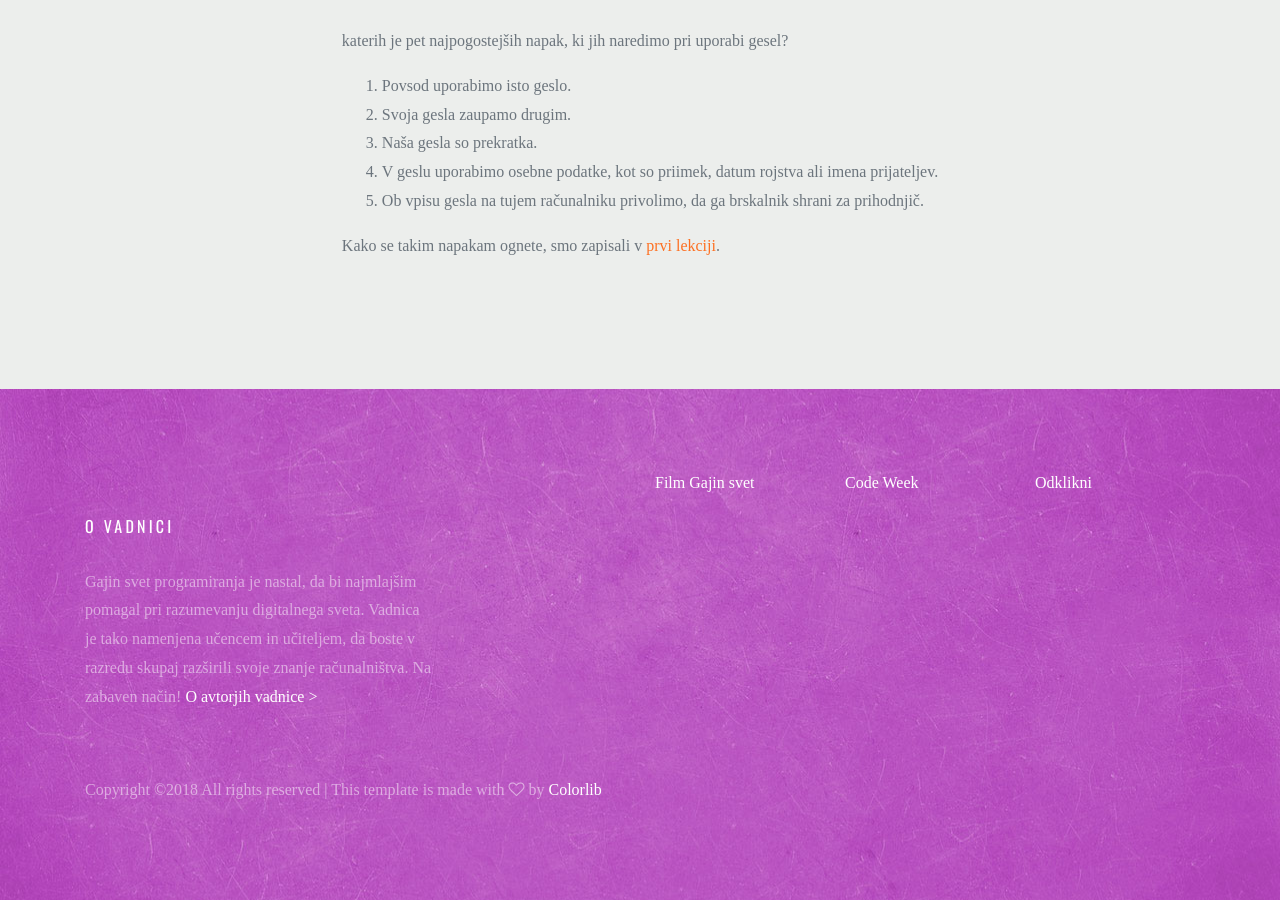
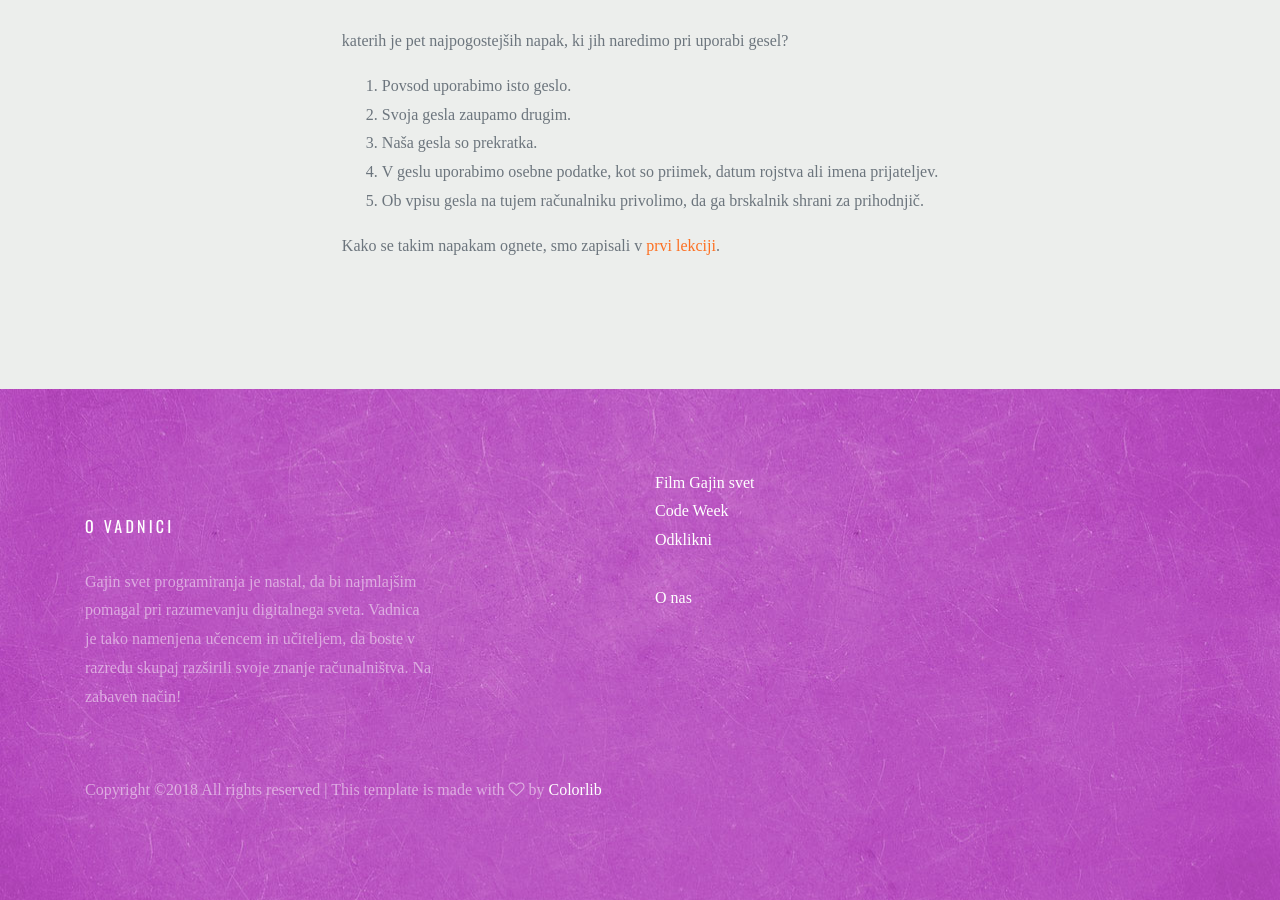
Before and after one commit to codeweeksi/gajin-svet, a Jekyll site: the page built from vadnica/index.md, in a window 1280 px wide and 900 px high, scrolled down 3296 px. Built offline with Jekyll 4.4.1, drawn with Linux system fonts in a browser that asks for light colours; some web fonts are replaced; comment, search, counter and statistics services are not loaded.

Commit message:
Shuffling bits and pieces

```diff
--- a/_includes/footer.html
+++ b/_includes/footer.html
@@ -3,23 +3,17 @@
         <div class="row mb-5">
           <div class="col-md-4">
             <h3>O vadnici</h3>
-            <p>Gajin svet programiranja je nastal, da bi najmlajšim pomagal pri razumevanju digitalnega sveta. Vadnica je tako namenjena učencem in učiteljem, da boste v razredu skupaj razširili svoje znanje računalništva. Na zabaven način! <a href="/vadnica/o-nas/">O avtorjih vadnice ></a></p>
+            <p>Gajin svet programiranja je nastal, da bi najmlajšim pomagal pri razumevanju digitalnega sveta. Vadnica je tako namenjena učencem in učiteljem, da boste v razredu skupaj razširili svoje znanje računalništva. Na zabaven način!</p>
           </div>
           <div class="col-md-6 ml-auto">
             <div class="row">
               <div class="col-md-4">
                 <ul class="list-unstyled">
                   <li><a href="http://gajinsvet.si" target="blank">Film Gajin svet</a></li>
-                </ul>
-              </div>
-              <div class="col-md-4">
-                <ul class="list-unstyled">
                   <li><a href="http://codeweek.si/" target="blank">Code Week</a></li>
-                </ul>
-              </div>
-              <div class="col-md-4">
-                <ul class="list-unstyled">
                   <li><a href="https://odklikni.si" target="blank">Odklikni</a></li>
+                  <li>&nbsp;</li>
+                  <li><a href="{{ site.baseurl }}{% link vadnica/about.md %}">O nas</a></li>
                 </ul>
               </div>
             </div>
--- a/_includes/header.html
+++ b/_includes/header.html
@@ -9,11 +9,17 @@
 
       <div class="collapse navbar-collapse navbar-light" id="navbarsExample05">
         <ul class="navbar-nav mx-auto">
-         <li class="nav-item">
-            <a class="nav-link" href="{{ site.baseurl }}/">Za šole</a>
+         <li class="nav-item dropdown">
+            <a class="nav-link dropdown-toggle" href="{{ site.baseurl }}/sole" id="dropdown04" data-toggle="dropdown" aria-haspopup="true" aria-expanded="false">Za šole</a>
+            <div class="dropdown-menu" aria-labelledby="dropdown04">
+
+            {% for item in site.featured %}
+              <a class="dropdown-item" href="{{ item.url | relative_url }}">{{ item.title }}</a>
+            {% endfor %}
+          </div>
           </li>
           <li class="nav-item dropdown">
-            <a class="nav-link dropdown-toggle" href="{{ site.baseurl }}/posts" id="dropdown04" data-toggle="dropdown" aria-haspopup="true" aria-expanded="false">Lekcije</a>
+            <a class="nav-link dropdown-toggle" href="{{ site.baseurl }}/vadnica" id="dropdown04" data-toggle="dropdown" aria-haspopup="true" aria-expanded="false">Lekcije</a>
             <div class="dropdown-menu" aria-labelledby="dropdown04">
 
               {% assign sorted_posts = site.posts | sort: 'date', 'first' %}
--- a/_layouts/home.html
+++ b/_layouts/home.html
@@ -233,4 +233,4 @@ layout: default
 </section>
 <!-- END section -->
 
-{%- include footer-home.html -%}
+{%- include footer_home.html -%}
--- a/_layouts/lessons.html
+++ b/_layouts/lessons.html
@@ -12,7 +12,7 @@ layout: default
         <div class="mb-5 element-animate">
           <h1>Gajin svet programiranja</h1>
           <p class="lead">Nekaj lekcij, ki jih je Gaja osvojila med reševanjem sestre.</p>
-          <p><a href="/vadnica/lekcije/kako-je-matic-uganil-teino-geslo/" class="btn btn-primary">Prični</a></p>
+          <p><a href="{{ site.baseurl }}{% link _posts/2018-07-01-prva-lekcija.md %}" class="btn btn-primary">Prični</a></p>
         </div>
       </div>
     </div>
@@ -51,7 +51,7 @@ layout: default
       <div class="col-md-7 text-center element-animate">
         <h2>Učitelji in učenci,</h2>
         <p class="lead mb-5">pridružite se nam pri spoznavanju digitalnega sveta in s pomočjo vadnice Gajin svet programiranja organizirajte računalnikarsko delavnico v svojem razredu.</p>
-        <p><a href="/vadnica/sole/sodelujte-na-code-weeku/" class="btn btn-light">Organizirajte delavnico</a></p>
+        <p><a href="{{ site.baseurl }}{% link _featured/sole.md %}" class="btn btn-light">Organizirajte delavnico</a></p>
       </div>
     </div>
   </div>
@@ -96,7 +96,7 @@ layout: default
         <li>V geslu uporabimo osebne podatke, kot so priimek, datum rojstva ali imena prijateljev.</li>
         <li>Ob vpisu gesla na tujem računalniku privolimo, da ga brskalnik shrani za prihodnjič.</li>
       </ol>
-      <p>Kako se takim napakam ognete, smo zapisali v <a href="/vadnica/lekcije/kako-je-matic-uganil-teino-geslo/">prvi lekciji</a>.</p>
+      <p>Kako se takim napakam ognete, smo zapisali v <a href="{{ site.baseurl }}{% link _posts/2018-07-01-prva-lekcija.md %}">prvi lekciji</a>.</p>
       </div>
   </div>
   </div>
```
Also changed, not shown: _includes/footer_home.html (renamed from _includes/footer-home.html, +2 -5 lines), _layouts/post.html (+3 -4 lines).
